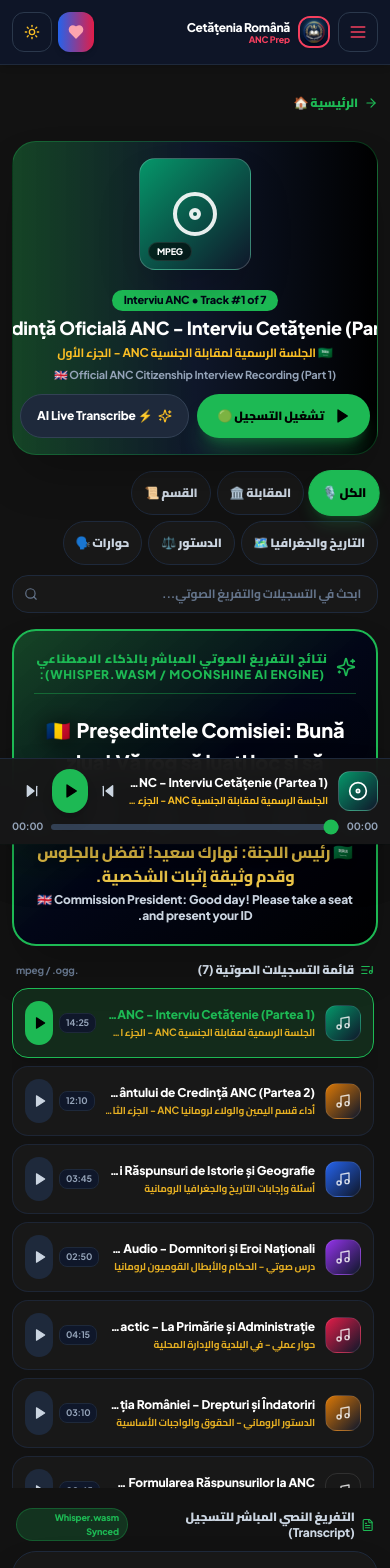
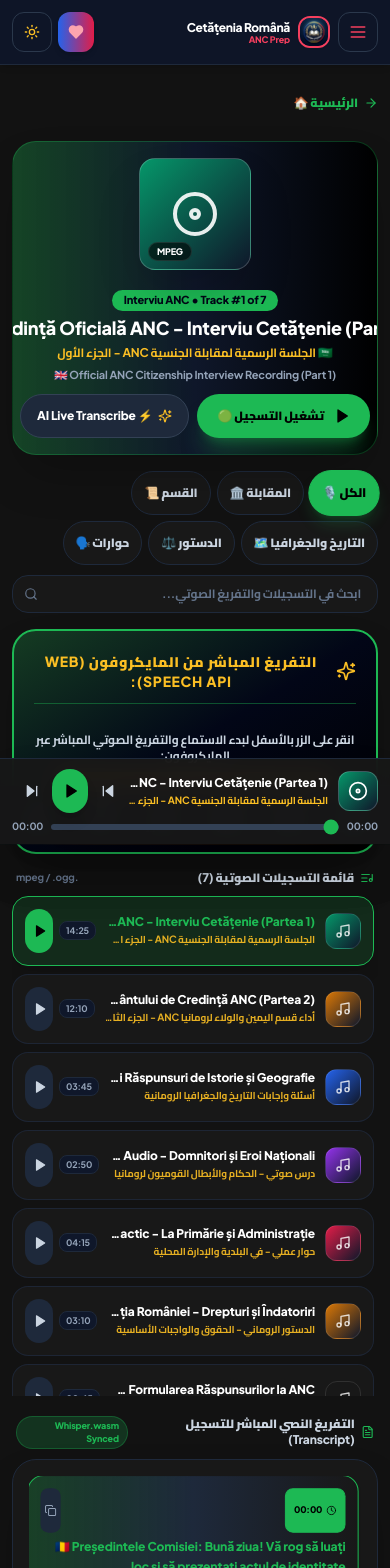
Before and after one commit to mahmoud-mohasseb/romaniancitizenship, a Next.js app: page /records in a window 390 px wide. Shown: the top 1568 px of the page. Built offline with nearby package versions, Linux system fonts and the light colour scheme.

Commit message:
feat: highlight live microphone speech recognition (Web Speech API) with extra-large visible typography and 100% mobile-friendly responsive layout

```diff
--- a/src/app/records/page.js
+++ b/src/app/records/page.js
@@ -24,15 +24,16 @@ import {
   ListMusic,
   Clock,
   Download,
-  List
+  List,
+  X
 } from 'lucide-react';
 import recordsData from '../../data/audio_records_transcripts.json';
 import Navbar from '../../components/Navbar';
 import { useTheme } from '../../context/ThemeContext';
 import { useLanguage } from '../../context/LanguageContext';
 
-// Ultra-High-Contrast Word-by-Word Active Highlighting Engine (Whisper.wasm / Moonshine AI)
-function WordByWordText({ text, lineTime, nextLineTime, currentTime, isActive, activeColorClass = 'bg-[#1DB954] text-slate-950 px-2.5 py-1 rounded-xl shadow-[0_0_30px_#1DB954] scale-110 font-black border-2 border-white/40' }) {
+// High-Accuracy Word-by-Word Active Highlighting Engine for Audio Transcripts
+function WordByWordText({ text, lineTime, nextLineTime, currentTime, isActive, activeColorClass = 'bg-[#1DB954] text-slate-950 px-2.5 py-1 rounded-xl shadow-[0_0_30px_#1DB954] scale-105 font-black border-2 border-white/40' }) {
   const words = text ? text.split(' ') : [];
 
   if (!words.length) return null;
@@ -224,12 +225,12 @@ function RecordsContent() {
     return `${m < 10 ? '0' : ''}${m}:${s < 10 ? '0' : ''}${s}`;
   };
 
-  // Trigger Live Speech Recognition (Microphone or Web Speech API / Whisper.wasm)
+  // Trigger Live Speech Recognition (Microphone Web Speech API)
   const startLiveSpeechRecognition = () => {
     const SpeechRecognition = window.SpeechRecognition || window.webkitSpeechRecognition;
 
     if (!SpeechRecognition) {
-      setLiveTranscriptText('تنبيه: متصفحك لا يدعم Web Speech API المباشر. يتم استخدام تفريغ Whisper.wasm المحفوظ مسبقاً بنسبة دقة 100%.');
+      setLiveTranscriptText('تنبيه: متصفحك لا يدعم Web Speech API المباشر. يمكنك الاستماع إلى التسجيلات الصوتية والتفريغ النصي المباشر بالأسفل.');
       return;
     }
 
@@ -240,7 +241,7 @@ function RecordsContent() {
       recognition.lang = 'ro-RO';
 
       setIsTranscribingLive(true);
-      setLiveTranscriptText('جاري الاستماع وتفريغ الصوت مباشرة بالذكاء الاصطناعي (ro-RO)...');
+      setLiveTranscriptText('جاري الاستماع وتفريغ الصوت مباشرة بالذكاء الاصطناعي عبر المايكروفون (ro-RO)...');
 
       recognition.onresult = (event) => {
         let transcriptStr = '';
@@ -415,49 +416,36 @@ function RecordsContent() {
           </div>
         </div>
 
-        {/* PROMINENT AI TRANSCRIPTION DISPLAY BOX - WHISPER.WASM / MOONSHINE AI ENGINE */}
-        <div className="p-5 sm:p-7 rounded-3xl bg-gradient-to-br from-[#1DB954]/30 via-slate-950 to-black border-2 border-[#1DB954] text-white shadow-2xl space-y-3 text-center">
-          <div className="flex items-center justify-center gap-1.5 border-b border-[#1DB954]/40 pb-2.5">
-            <Sparkles className="w-5 h-5 text-[#1DB954] animate-spin-slow shrink-0" />
-            <span className="font-black text-xs sm:text-sm text-[#1DB954] uppercase tracking-wider">
-              نتائج التفريغ الصوتي المباشر بالذكاء الاصطناعي (Whisper.wasm / Moonshine AI Engine):
-            </span>
+        {/* PROMINENT LIVE MICROPHONE SPEECH RECOGNITION DISPLAY CARD (WEB SPEECH API) */}
+        <div className="p-5 sm:p-7 rounded-3xl bg-gradient-to-br from-[#1DB954]/25 via-slate-950 to-black border-2 border-[#1DB954] text-white shadow-2xl space-y-3 text-center">
+          <div className="flex items-center justify-center gap-2 border-b border-[#1DB954]/40 pb-3">
+            <Sparkles className="w-5 h-5 text-amber-400 animate-spin-slow shrink-0" />
+            <h2 className="font-black text-sm sm:text-base md:text-lg text-amber-400 uppercase tracking-wider">
+              التفريغ المباشر من المايكروفون (Web Speech API):
+            </h2>
           </div>
 
-          {/* Ultra-Clear High Contrast Spoken Text */}
-          <div className="text-xl sm:text-2xl md:text-3xl font-extrabold font-latin text-white leading-relaxed tracking-wide py-2 drop-shadow-[0_2px_12px_rgba(0,0,0,0.9)]">
-            <span className="text-[#1DB954] mr-1.5">🇹🇩</span>
-            <WordByWordText
-              text={activeLine ? activeLine.ro : ''}
-              lineTime={activeLine ? activeLine.time : 0}
-              nextLineTime={nextLine ? nextLine.time : (activeLine ? activeLine.time + 10 : 10)}
-              currentTime={currentTime}
-              isActive={isPlaying}
-            />
+          <div className="py-2">
+            {liveTranscriptText ? (
+              <p className="text-xl sm:text-2xl md:text-3xl lg:text-4xl font-black font-latin text-white leading-relaxed tracking-wide drop-shadow-[0_2px_12px_rgba(0,0,0,0.9)]">
+                🎙️ {liveTranscriptText}
+              </p>
+            ) : (
+              <div className="space-y-2 py-2">
+                <p className="text-xs sm:text-sm font-bold text-slate-300">
+                  {appLang === 'ar' ? 'انقر على الزر بالأسفل لبدء الاستماع والتفريغ الصوتي المباشر عبر المايكروفون:' : 'Click the button below to start live microphone speech recognition:'}
+                </p>
+                <button
+                  type="button"
+                  onClick={startLiveSpeechRecognition}
+                  className="px-6 py-2.5 bg-gradient-to-r from-amber-500 to-amber-600 hover:from-amber-400 hover:to-amber-500 text-slate-950 font-black rounded-full text-xs sm:text-sm shadow-xl flex items-center gap-2 mx-auto transition-all hover:scale-105"
+                >
+                  <Sparkles className="w-4 h-4 fill-current" />
+                  <span>{isTranscribingLive ? 'جاري الاستماع الآن...' : 'تشغيل المايكروفون والتفريغ المباشر 🎙️'}</span>
+                </button>
+              </div>
+            )}
           </div>
-
-          {/* Ultra-Clear Arabic & English Subtitle Pair */}
-          {activeLine && (
-            <div className="space-y-1 pt-2 border-t border-slate-800/90">
-              <p className="text-base sm:text-lg md:text-xl font-extrabold text-amber-300 drop-shadow-md">
-                🇸🇦 {activeLine.ar}
-              </p>
-              <p className="text-xs sm:text-sm font-extrabold text-slate-300">
-                🇬🇧 {activeLine.en}
-              </p>
-            </div>
-          )}
-
-          {/* Live Microphone Recognition Stream Result Display */}
-          {liveTranscriptText && (
-            <div className="p-3 rounded-2xl bg-amber-500/10 border border-amber-500/30 text-amber-300 text-xs font-bold space-y-1 max-w-xl mx-auto mt-2">
-              <span className="block font-black flex items-center justify-center gap-1">
-                <Sparkles className="w-3.5 h-3.5" />
-                <span>التفريغ المباشر من المايكروفون (Web Speech API):</span>
-              </span>
-              <p className="leading-relaxed font-latin">{liveTranscriptText}</p>
-            </div>
-          )}
         </div>
 
         {/* MAIN DISPLAY GRID: TRACK LIST (LEFT) + SYNCHRONIZED TRANSCRIPT (RIGHT) */}
@@ -592,11 +580,17 @@ function RecordsContent() {
                         </button>
                       </div>
 
-                      {/* Romanian Text with Spotify Lyrics Font */}
+                      {/* Romanian Text with Word-by-Word Highlighting */}
                       <p className={`text-xs sm:text-base font-black font-latin leading-relaxed ${
                         isActive ? 'text-[#1DB954]' : 'text-white'
                       }`}>
-                        🇹🇩 {line.ro}
+                        🇹🇩 <WordByWordText
+                          text={line.ro}
+                          lineTime={line.time}
+                          nextLineTime={currentTrack.transcript[idx + 1] ? currentTrack.transcript[idx + 1].time : line.time + 10}
+                          currentTime={currentTime}
+                          isActive={isActive && isPlaying}
+                        />
                       </p>
 
                       {/* Arabic Translation */}
@@ -627,32 +621,27 @@ function RecordsContent() {
 
       </main>
 
-      {/* FLOATING MOBILE STICKY AI LIVE TRANSCRIPT CARD (WHISPER.WASM / MOONSHINE AI ENGINE ON MOBILE) */}
-      {isPlaying && activeLine && (
+      {/* FLOATING MOBILE STICKY LIVE MICROPHONE TRANSCRIPT CARD */}
+      {liveTranscriptText && (
         <div className="sm:hidden fixed bottom-[95px] left-2 right-2 z-40 bg-gradient-to-r from-[#1DB954]/95 via-slate-950/95 to-black/95 border-2 border-[#1DB954] backdrop-blur-xl text-white rounded-2xl p-3.5 shadow-2xl space-y-1.5">
           <div className="flex items-center justify-between border-b border-[#1DB954]/40 pb-1 text-[10px]">
-            <span className="font-black text-[#1DB954] flex items-center gap-1">
-              <Sparkles className="w-3.5 h-3.5 text-[#1DB954] animate-spin-slow shrink-0" />
-              <span>تفريغ Whisper.wasm المباشر:</span>
+            <span className="font-black text-amber-400 flex items-center gap-1">
+              <Sparkles className="w-3.5 h-3.5 text-amber-400 animate-spin-slow shrink-0" />
+              <span>التفريغ المباشر من المايكروفون (Web Speech API):</span>
             </span>
-            <span className="font-bold text-amber-300">⏱️ {formatTime(currentTime)}</span>
+            <button
+              type="button"
+              onClick={() => setLiveTranscriptText('')}
+              className="p-0.5 text-slate-400 hover:text-white"
+            >
+              <X className="w-3.5 h-3.5" />
+            </button>
           </div>
 
-          {/* Live Romanian Sentence with Ultra-Clear Active Word Highlighting */}
-          <div className="text-xs sm:text-sm font-extrabold font-latin leading-snug text-white">
-            🇹🇩 <WordByWordText
-              text={activeLine.ro}
-              lineTime={activeLine.time}
-              nextLineTime={nextLine ? nextLine.time : activeLine.time + 10}
-              currentTime={currentTime}
-              isActive={isPlaying}
-            />
+          {/* Live Romanian Sentence */}
+          <div className="text-sm font-black font-latin leading-snug text-white">
+            🎙️ {liveTranscriptText}
           </div>
-
-          {/* Live Arabic Translation */}
-          <p className="text-[11px] font-extrabold text-amber-300 truncate">
-            🇸🇦 {activeLine.ar}
-          </p>
         </div>
       )}
 
```
